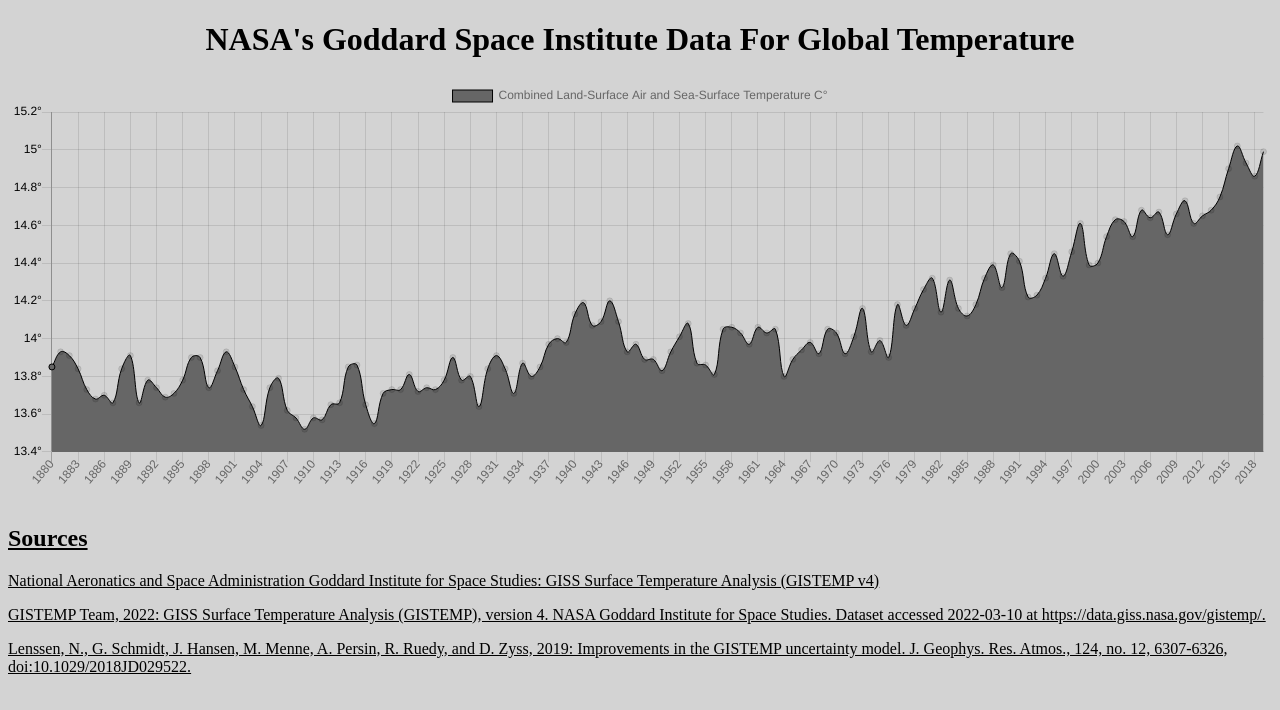
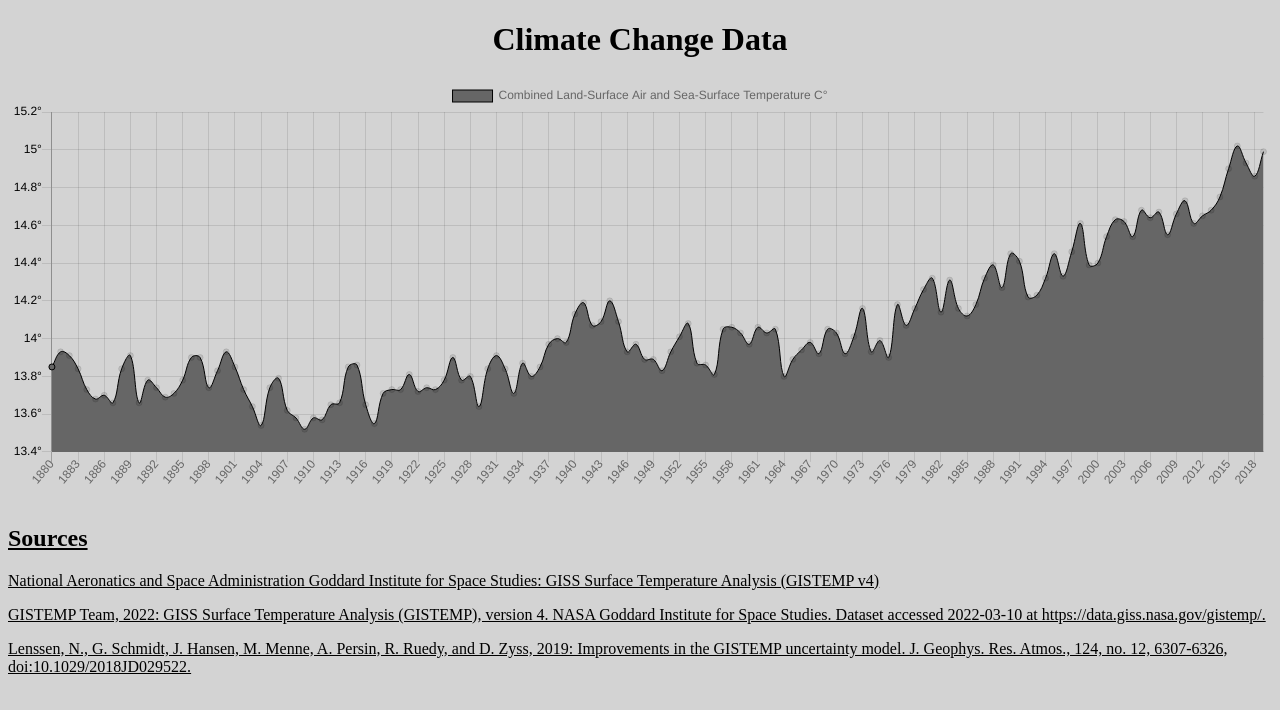
Before and after one commit to TomK111/nasa-temperature-data, a plain HTML site: page index.html in a window 1280 px wide. Drawn offline with nearby package versions, Linux system fonts and the light colour scheme.

Commit message:
Update index.html

```diff
--- a/index.html
+++ b/index.html
@@ -10,7 +10,7 @@
     <script src="https://cdn.jsdelivr.net/npm/chart.js@2.9.3/dist/Chart.min.js"></script>
 </head>
 <body>
-    <h1>NASA's Goddard Space Institute Data For Global Temperature</h1>
+    <h1>Climate Change Data</h1>
     <canvas id="chart" width="900" height="290"></canvas>
 <br>
     <div>
```
